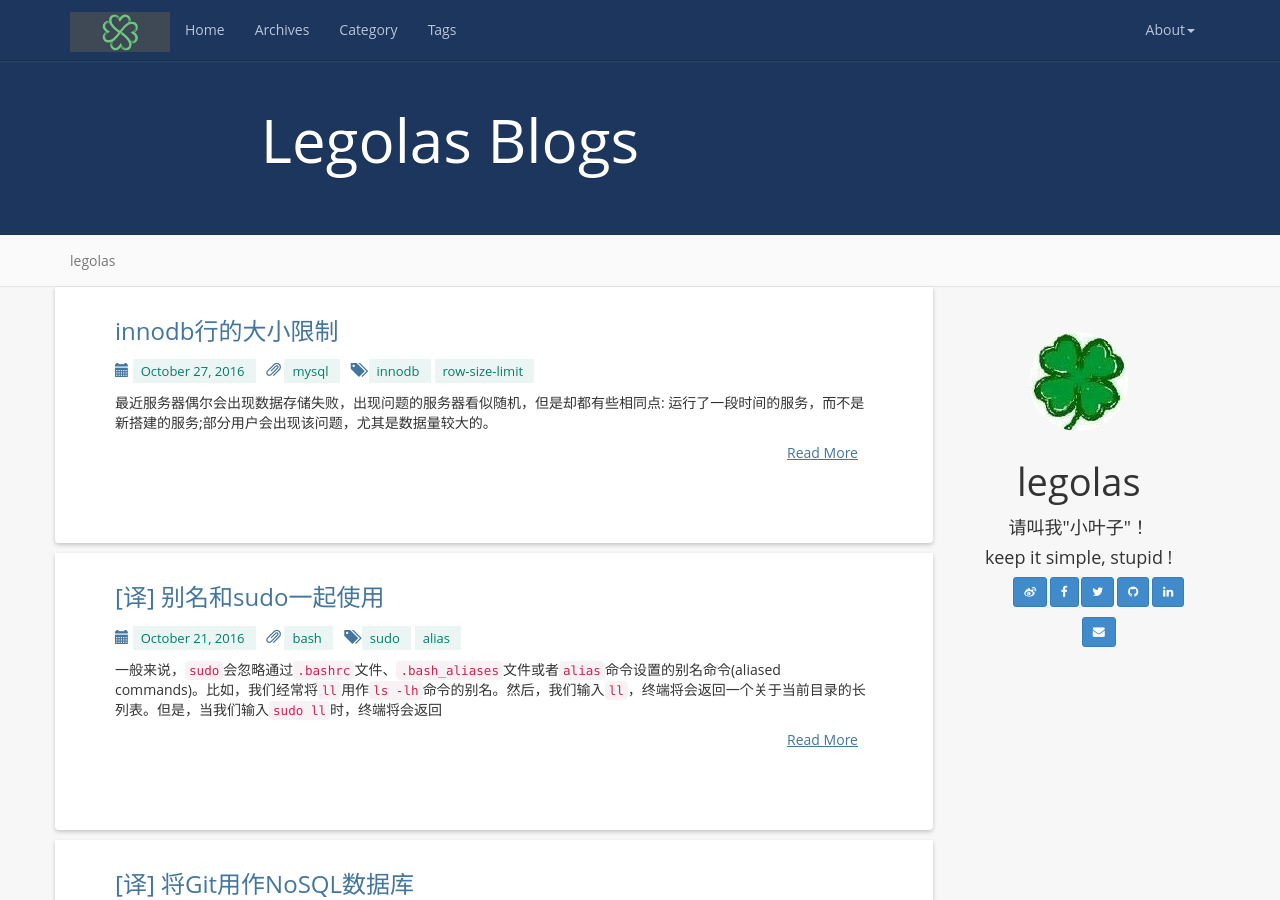
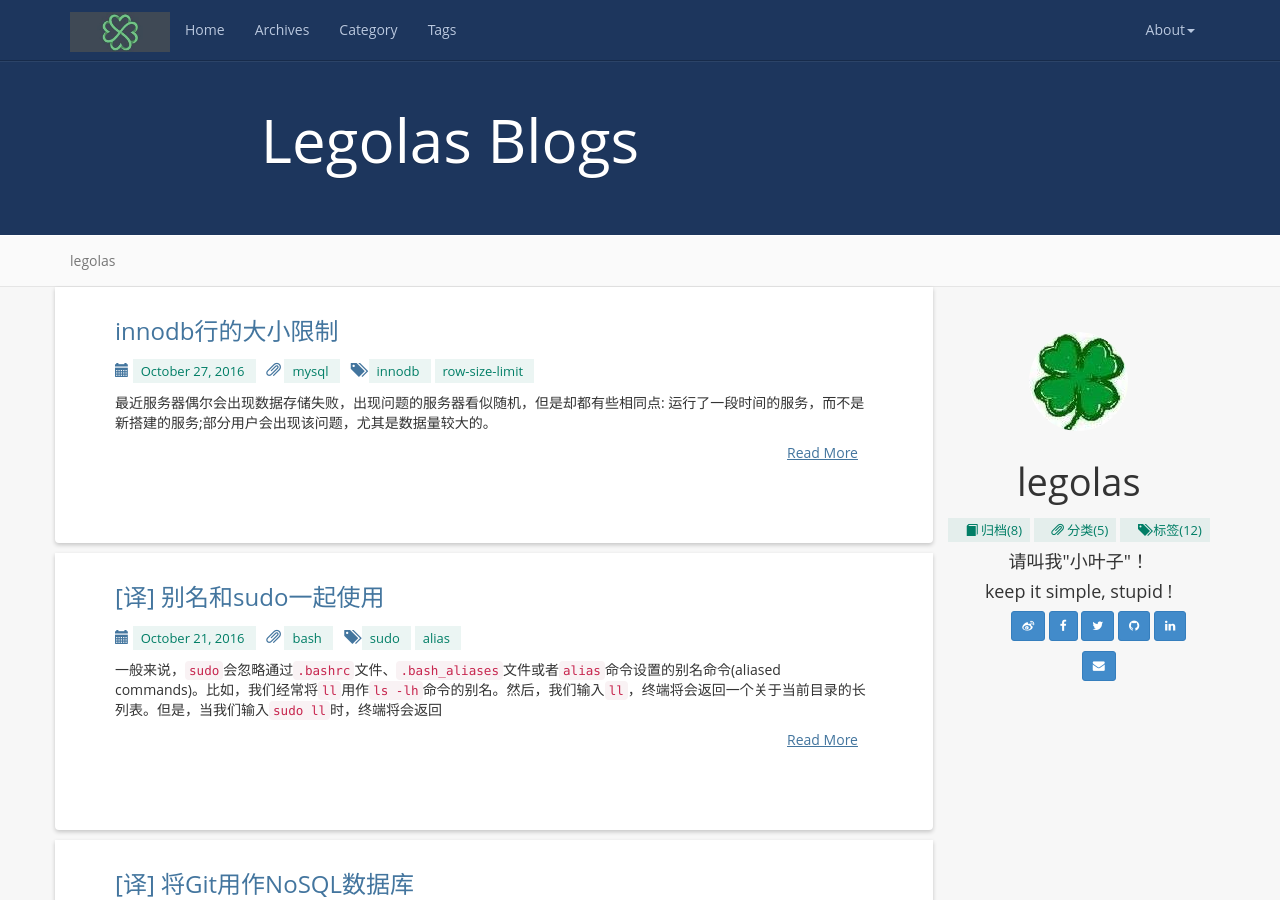
Before and after one commit to legolasNg/legolasNg.github.io, a Jekyll site: the page built from index.html, in a window 1280 px wide and 900 px high. Built offline with Jekyll 4.4.1, drawn with Linux system fonts in a browser that asks for light colours; nearby versions of some CDN libraries; the list of posts is cut into pages by our own code.

Commit message:
[modify]

```diff
--- a/_includes/profile.html
+++ b/_includes/profile.html
@@ -5,10 +5,26 @@
             <img src="/styles/images/legolas99x99.jpg" class="img-circle">
         </a>
         <h1>{{ site.author }}</h1>
+        <div class="row">
+            <a class="tag" href="{{ '/archives' | prepend: site.baseurl }}">
+                <i class="glyphicon glyphicon-book"></i>
+                归档({{ site.posts | size }})
+            </a>
+            <a class="tag" href="{{ '/categories' | prepend: site.baseurl }}">
+                <i class="glyphicon glyphicon-paperclip"></i>
+                分类({{ site.categories | size }})
+            </a>
+            <a class="tag" href="{{ '/tags' | prepend: site.baseurl }}">
+                <i class="glyphicon glyphicon-tags"></i>
+                标签({{ site.tags | size }})
+            </a>
+        </div>
+    </div>
+    <div class="navigation">
         <h4 class="bg bg-info">{{ site.meta_description }}</h4>
         <h4>{{ site.description }}</h4>
     </div>
-    <div class="navigation btn-group">
+    <div class="navigation">
         <ul>
             <a type="button" href="{{ site.weibo }}" class="btn btn-primary btn-sm" title="weibo">
                 <i class="fa fa-weibo"></i>
--- /dev/null
+++ b/_layouts/home.html
@@ -0,0 +1,49 @@
+---
+layout: default
+---
+
+<div class="container docs-container">
+    <div class="row">
+        <div class="col-md-9" role="main">
+			{% for item in site.posts offset: 0 limit: 10  %}
+			<div class="panel docs-content">
+				<header class="post-title">
+					<a href="{{ site.baseurl }}{{ item.url }}" title="{{ item.title }}">
+						<h3>{{ item.title }}</h3>
+					</a>
+					<div class="post-title">
+						<a><i class="glyphicon glyphicon-calendar"></i></a>
+						<a class="tag" href="{{ item.date | date:"month_%Y_%B" | prepend: '/archives/#' }}">{{ item.date | date: "%B %e, %Y" }}&nbsp;</a>
+						&nbsp;
+						<a><i class="glyphicon glyphicon-paperclip"></i></a>
+						{% for category in item.categories %}
+							<a class="tag" href="{{ category | prepend: '/categories/#' | append: '-ref' }}">{{ category }}&nbsp;</a>
+						{% endfor %}
+						&nbsp;
+						<a><i class="glyphicon glyphicon-tags"></i></a>
+						{% for tag in item.tags %}
+							<a class="tag" href="{{ tag | prepend: '/tags/#' | append: '-ref' }}">{{ tag }}&nbsp;</a>
+						{% endfor %}
+					</div>
+				</header>
+				<article>
+					{% if item.excerpt %}
+						<p>{{ item.excerpt | markdownify }}</p>
+					{% else %}
+						<p>{{ item.content | slice: 0,100 }}</p>
+					{% endif %}
+					<div style="text-align: right;">
+						<a href="{{ site.baseurl }}{{ post.url }}">
+							<u>Read More</u>&nbsp;&nbsp;&nbsp;&nbsp;
+						</a>
+					</div>
+				</article>
+			</div>
+			{% endfor %}
+        </div>
+
+		<div class="col-md-3">
+			{% include profile.html %}
+        </div>
+    </div>
+</div>
--- a/_layouts/post.html
+++ b/_layouts/post.html
@@ -7,8 +7,8 @@ layout: default
         <div class="col-md-3">
             <div class="sidebar hidden-print" role="complementary">
                 <div id="navigation">
-                    <ul id="toc" class="nav sidenav">
-                    </ul>
+                    <div id="toc" class="nav sidenav">
+                    </div>
                 </div>
             </div>
         </div>
--- a/index.html
+++ b/index.html
@@ -1,50 +1,4 @@
 ---
-layout: default
+layout: home
 title:	Legolas Blogs
 ---
-
-<div class="container docs-container">
-    <div class="row">
-        <div class="col-md-9" role="main">
-			{% for item in site.posts offset: 0 limit: 10  %}
-			<div class="panel docs-content">
-				<header class="post-title">
-					<a href="{{ site.baseurl }}{{ item.url }}" title="{{ item.title }}">
-						<h3>{{ item.title }}</h3>
-					</a>
-					<div class="post-title">
-						<a><i class="glyphicon glyphicon-calendar"></i></a>
-						<a class="tag" href="{{ item.date | date:"month_%Y_%B" | prepend: '/archives/#' }}">{{ item.date | date: "%B %e, %Y" }}&nbsp;</a>
-						&nbsp;
-						<a><i class="glyphicon glyphicon-paperclip"></i></a>
-						{% for category in item.categories %}
-							<a class="tag" href="{{ category | prepend: '/categories/#' | append: '-ref' }}">{{ category }}&nbsp;</a>
-						{% endfor %}
-						&nbsp;
-						<a><i class="glyphicon glyphicon-tags"></i></a>
-						{% for tag in item.tags %}
-							<a class="tag" href="{{ tag | prepend: '/tags/#' | append: '-ref' }}">{{ tag }}&nbsp;</a>
-						{% endfor %}
-					</div>
-				</header>
-				<article>
-					{% if item.excerpt %}
-						<p>{{ item.excerpt | markdownify }}</p>
-					{% else %}
-						<p>{{ item.content | slice: 0,100 }}</p>
-					{% endif %}
-					<div style="text-align: right;">
-						<a href="{{ site.baseurl }}{{ post.url }}">
-							<u>Read More</u>&nbsp;&nbsp;&nbsp;&nbsp;
-						</a>
-					</div>
-				</article>
-			</div>
-			{% endfor %}
-        </div>
-
-		<div class="col-md-3">
-			{% include profile.html %}
-        </div>
-    </div>
-</div>
--- a/styles/js/md_toc.js
+++ b/styles/js/md_toc.js
@@ -2,7 +2,7 @@ $(document).ready(function() {
      $('#toc').toc({
        noBackToTopLinks: false,
        minimumHeaders: 2,
-       headers: 'h1, h2, h3, h4, h5, h6',
+       headers: 'h2, h3',
        listType: 'ul', // values: [ol|ul]
        showEffect: 'show', // values: [show|slideDown|fadeIn|none]
        showSpeed: 0, // set to 0 to deactivate effect
```
